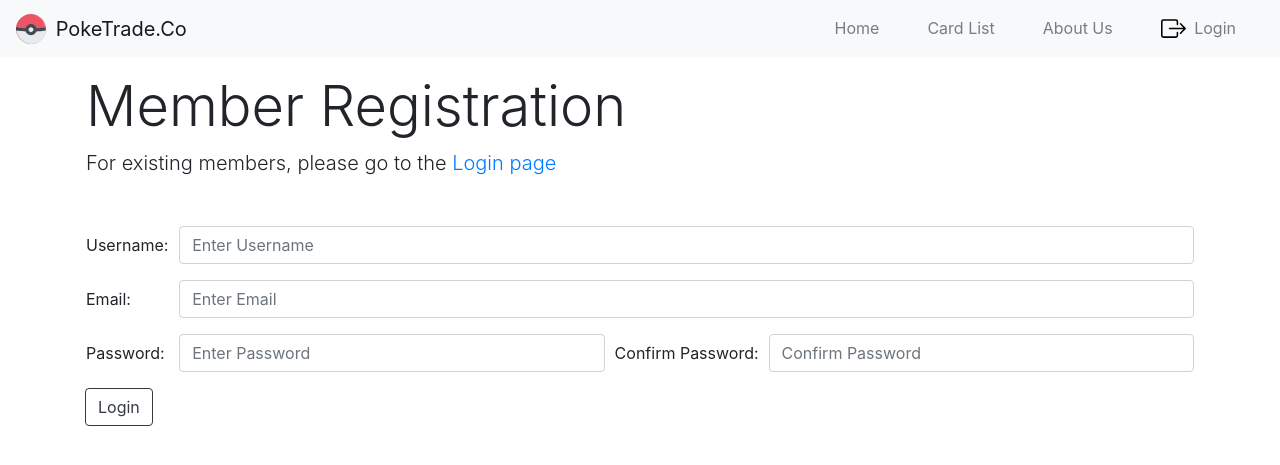
After one commit to JosiahZambony/ICT1004-Final-Group-Project, a PHP site: page /register.php in a window 1280 px wide. The commit adds this page. Shown: the top 465 px of the page. Run offline with PHP 8.4, Linux system fonts and the light colour scheme.

Commit message:
Add login and register page

```diff
--- a/nav_bar.php
+++ b/nav_bar.php
@@ -12,7 +12,7 @@
     <div class="collapse navbar-collapse" id="navbarToggler">
         <ul class="navbar-nav ml-auto">
             <li class="nav-item px-3">
-                <a class="nav-link" href="#">Home</a>
+                <a class="nav-link" href="index.php">Home</a>
             </li>
             <li class="nav-item px-3">
                 <a class="nav-link" href="#">Card List</a>
@@ -21,7 +21,7 @@
                 <a class="nav-link" href="#">About Us</a>
             </li>
             <li class="nav-item px-3">
-                <a class="nav-link" href="#">
+                <a class="nav-link" href="login.php">
                     <img src="/images/box-arrow-right.svg" width="25" height="25" class="d-inline-block align-top" alt="box-arrow-right icon"/>
                     <span class="px-1">Login</span>
                 </a>
--- /dev/null
+++ b/register.php
@@ -0,0 +1,84 @@
+<!DOCTYPE html>
+<html lang="en">
+    <head>
+        <!-- Required meta tags -->
+        <meta charset="UTF-8">
+        <meta name="viewport" content="width=device-width, initial-scale=1.0">
+        <meta http-equiv="X-UA-Compatible" content="IE=edge">
+        <meta name="author" content="De Jun">
+        <meta name="author" content="Kar Hoe">
+        <meta name="author" content="Tham Josiah">
+        <meta name="author" content="Xiang Xi">
+
+        <link rel="icon" type="image/x-icon" href="/images/favicon.ico">
+        <link rel="stylesheet" href="css/main.css">
+        <link rel="stylesheet"
+              href="https://stackpath.bootstrapcdn.com/bootstrap/4.4.1/css/bootstrap.min.css"
+              integrity=
+                "sha384-Vkoo8x4CGsO3+Hhxv8T/Q5PaXtkKtu6ug5TOeNV6gBiFeWPGFN9MuhOf23Q9Ifjh"
+              crossorigin="anonymous">
+        <link rel="stylesheet" href="css/main.css">
+        <script defer
+                src="https://code.jquery.com/jquery-3.4.1.min.js"
+                integrity="sha256-CSXorXvZcTkaix6Yvo6HppcZGetbYMGWSFlBw8HfCJo="
+                crossorigin="anonymous">
+        </script>
+        <script defer
+                src="https://stackpath.bootstrapcdn.com/bootstrap/4.4.1/js/bootstrap.bundle.min.js"
+                integrity="sha384-6khuMg9gaYr5AxOqhkVIODVIvm9ynTT5J4V1cfthmT+emCG6yVmEZsRHdxlotUnm"
+                crossorigin="anonymous">
+        </script>
+
+        <title>Register</title>
+    </head>
+    <body>
+        <?php
+            include "nav_bar.php";
+        ?>
+        <section class="row-md">
+            <div class="container p-3">
+                <h1 class="display-4">Member Registration</h1>
+                <p class="lead">For existing members, please go to the
+                    <a href="login.php">Login page</a>
+                </p>
+            </div>
+        </section>
+        <section class="row-md">
+            <form class="container p-3">
+                <div class="form-row pb-3">
+                    <div class="col-md-1">
+                        <label for="user_input" class="col-form-label">Username:</label>
+                    </div>
+                    <div class="col-md-11">
+                        <input type="text" class="form-control" id="user_input" placeholder="Enter Username" maxlength="45" required>
+                    </div>
+                </div>
+                <div class="form-row pb-3">
+                    <div class="col-md-1">
+                        <label for="email_input" class="col-form-label">Email:</label>
+                    </div>
+                    <div class="col-md-11">
+                        <input type="email" class="form-control" id="email_input" placeholder="Enter Email" required>
+                    </div>
+                </div>
+                <div class="form-row pb-3">
+                    <div class="col-md-1">
+                        <label for="pwd_input" class="col-form-label">Password:</label>
+                    </div>
+                    <div class="col-md">
+                        <input type="password" class="form-control" id="pwd_input" placeholder="Enter Password" required>
+                    </div>
+                    <div class="col-md-1.5">
+                        <label for="pwd_confirm" class="col-form-label">Confirm Password:</label>
+                    </div>
+                    <div class="col-md">
+                        <input type="password" class="form-control" id="pwd_confirm" placeholder="Confirm Password" required>
+                    </div>
+                </div>
+                <div class="form-row pb-3 pl-1">
+                    <button class="btn btn-outline-dark" type="submit">Login</button>
+                </div>
+            </form>
+        </section>
+    </body>
+</html>
```
Also changed, not shown: login.php (added, +70 -0 lines).
